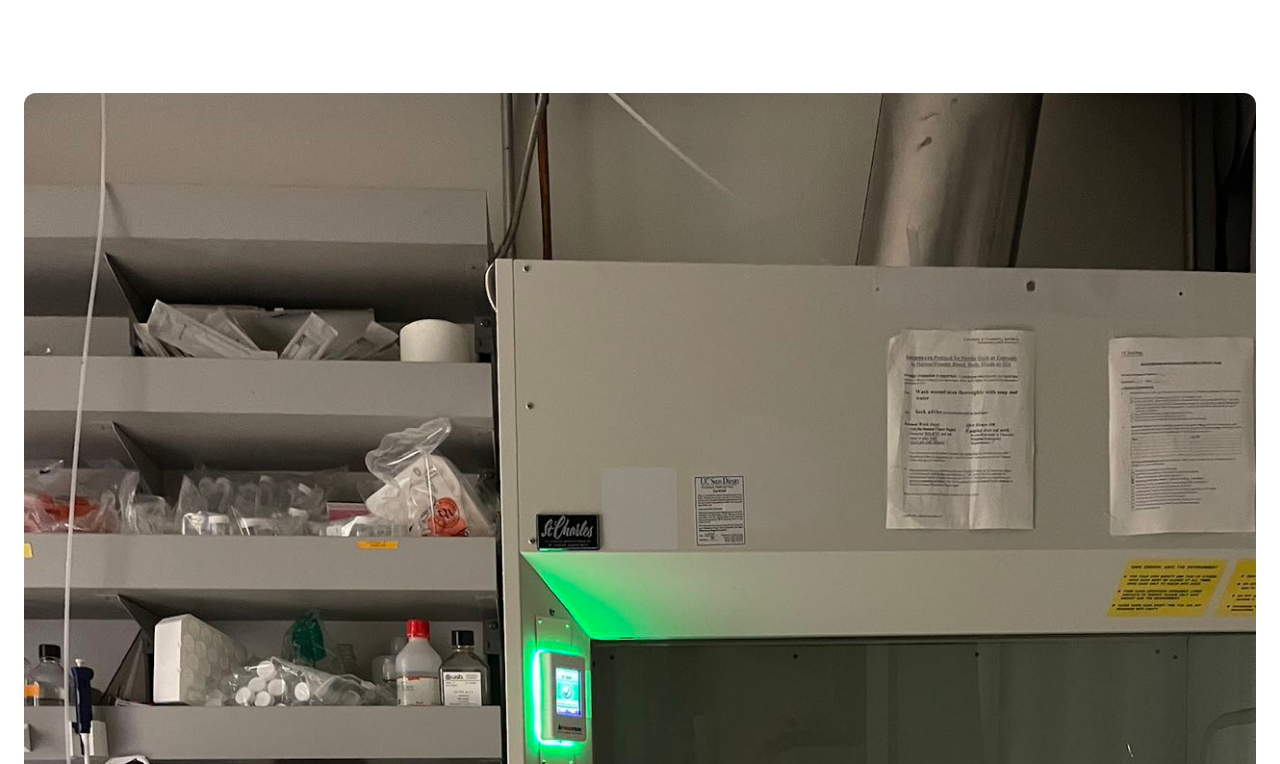
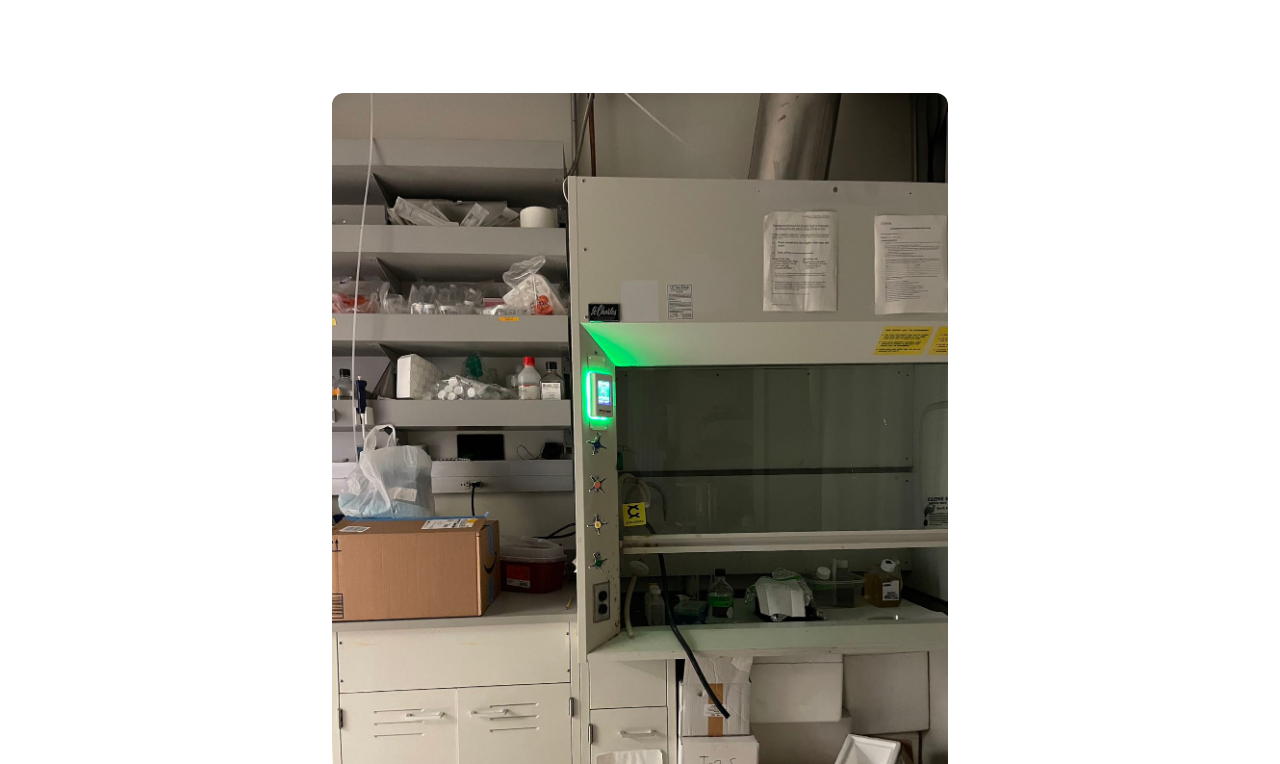
Before and after one commit to alt-duo/maxyangwebsite, a website: page projects.html in a window 1280 px wide. Shown: the part 2316-3080 px from the top of the page. Drawn offline with Linux system fonts and the light colour scheme.

Commit message:
Update projects.html

```diff
--- a/projects.html
+++ b/projects.html
@@ -343,7 +343,7 @@ class="widescreen:section-min-height w-auto h-auto tallscreen:section-min-height
   }
 
 </style>
-<img class="w-auto h-1/2 mx-auto rounded-xl" src="images/ucsd.jpg" alt="Inside of a lab at UCSD's IEM institute." />
+<img class="w-1/2 h-1/2 mx-auto rounded-xl" src="images/ucsd.jpg" alt="Inside of a lab at UCSD's IEM institute." />
 </section>
 <article class="w-1/2 mx-auto text-center">
     <h1 class="font-extrabold text-transparent text-center text-4xl bg-clip-text bg-gradient-to-r from-purple-400 to-pink-600"
```
